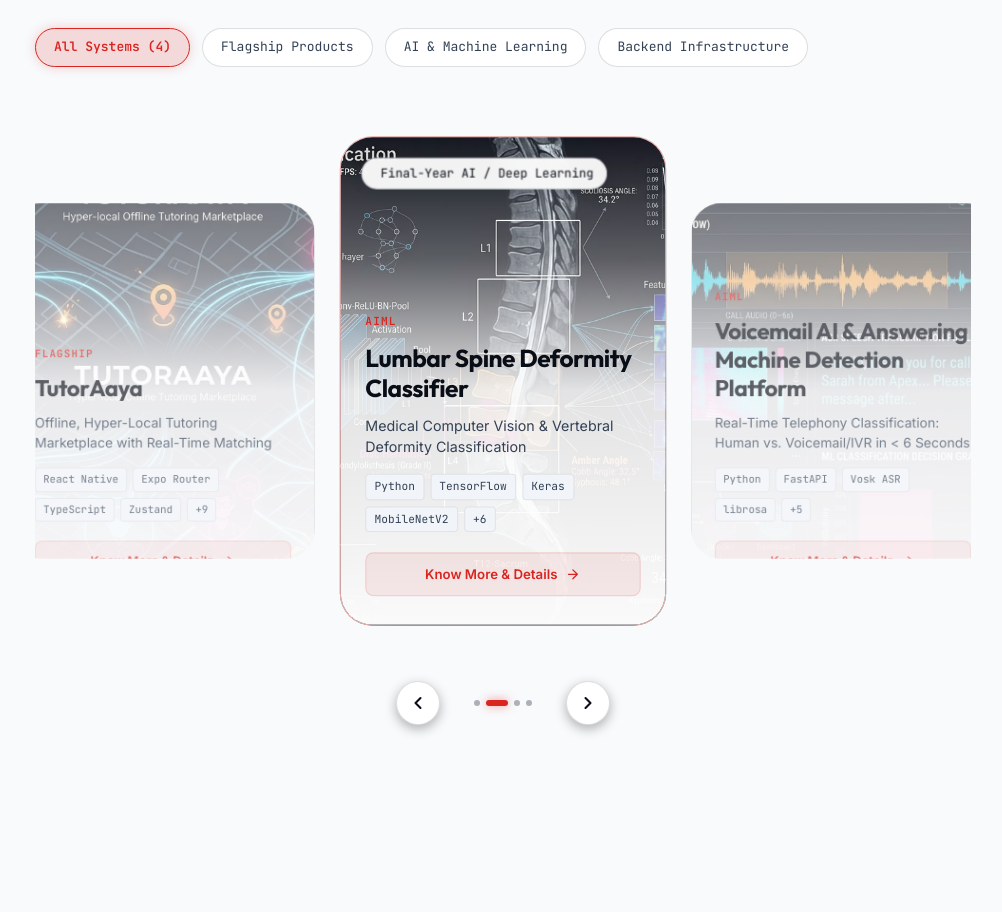
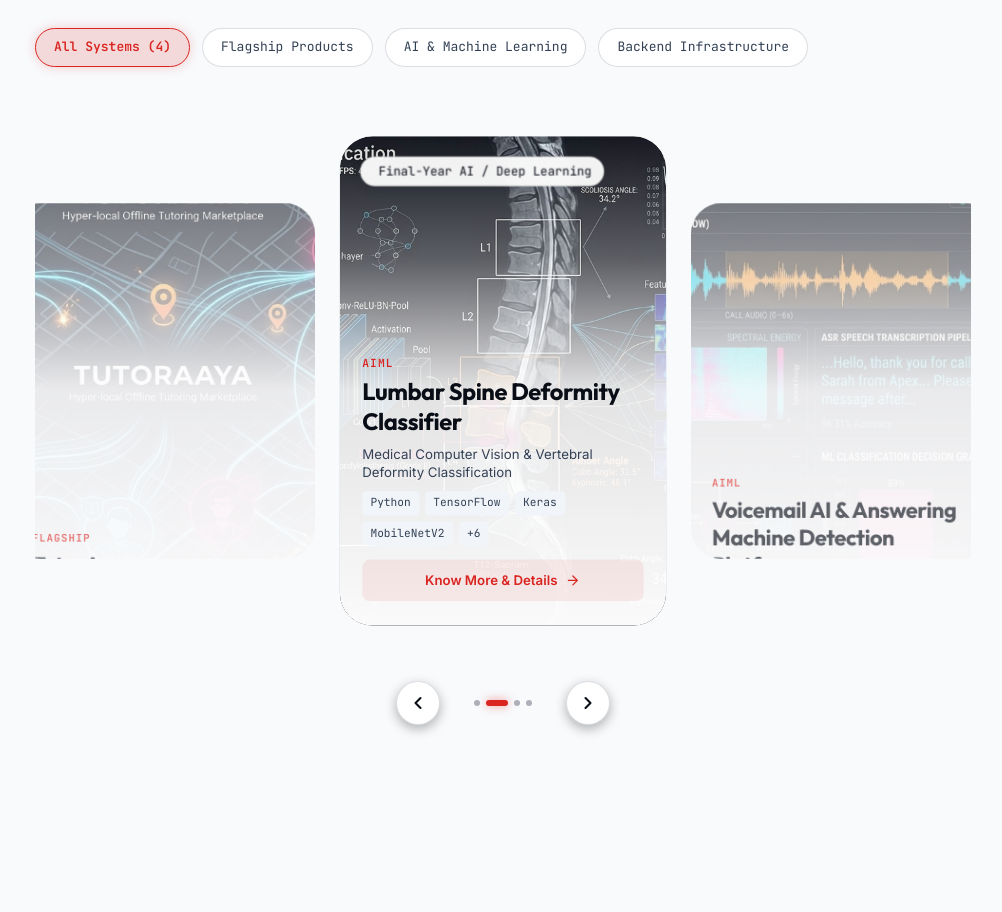
Before and after one commit to parthivgupta/portfolio-parthiv, a website built with Vite: page index.html in a window 1280 px wide. Shown: the part 2200-3112 px from the top of the page, without its empty margins (277-1279 px from the left). Built offline with nearby package versions, Linux system fonts and the light colour scheme.

Commit message:
style: remove project card borders, reveal extra content on bouncy hover

```diff
--- a/src/scripts/main.js
+++ b/src/scripts/main.js
@@ -269,8 +269,11 @@
           <span>${project.badgeLabel}</span>
         </div>
         <div class="skiper-slide-content">
+          <div class="skiper-slide-header">
             <span class="skiper-slide-category">${project.category.toUpperCase()}</span>
             <h3 class="skiper-slide-title">${project.title}</h3>
+          </div>
+          <div class="skiper-slide-hover-content">
             <p class="skiper-slide-tagline">${project.tagline}</p>
             <div class="skiper-slide-tags">
               ${tagsHtml}
@@ -280,6 +283,7 @@
               <span>Know More & Details</span>
               <svg width="15" height="15" viewBox="0 0 24 24" fill="none" stroke="currentColor" stroke-width="2" stroke-linecap="round" stroke-linejoin="round"><path d="M5 12h14M12 5l7 7-7 7"/></svg>
             </button>
+          </div>
         </div>
       </div>
     `;
--- a/src/styles/components.css
+++ b/src/styles/components.css
@@ -603,7 +603,7 @@
   transition: transform 0.6s cubic-bezier(0.16, 1, 0.3, 1);
 }
 
-/* The Inner Clip-Path Container - Exact visual reproduction of Skiper 54 */
+/* The Inner Clip-Path Container - Borderless Modern Style */
 .skiper-slide-inner {
   position: relative;
   width: 100%;
@@ -611,27 +611,43 @@
   border-radius: 32px;
   overflow: hidden;
   background: var(--bg-surface-1);
-  border: 1px solid var(--border-default);
+  border: none;
+  outline: none;
   /* Inactive clip-path state: vertical inset clip (signature Skiper 54 motion) */
   clip-path: inset(11% 0 11% 0 round 32px);
   opacity: 0.65;
   transform: scale(0.95);
   transition:
-    clip-path 0.6s cubic-bezier(0.16, 1, 0.3, 1),
-    transform 0.6s cubic-bezier(0.16, 1, 0.3, 1),
-    opacity 0.45s ease,
-    border-color 0.45s ease,
-    box-shadow 0.45s ease;
+    clip-path 0.55s cubic-bezier(0.16, 1, 0.3, 1),
+    transform 0.45s cubic-bezier(0.34, 1.56, 0.64, 1),
+    opacity 0.4s ease,
+    box-shadow 0.45s cubic-bezier(0.34, 1.56, 0.64, 1);
   cursor: pointer;
 }
 
-/* Active Slide State - Pops out fully with 0 clip-path and rich shadow */
+/* Active Slide State - Pops out fully with 0 clip-path and rich shadow, NO borders */
 .skiper-slide.active .skiper-slide-inner {
   clip-path: inset(0 0 0 0 round 32px);
   opacity: 1;
   transform: scale(1.02);
-  border-color: rgba(235, 56, 51, 0.4);
-  box-shadow: 0 24px 60px rgba(0, 0, 0, 0.85), 0 0 28px rgba(235, 56, 51, 0.2);
+  border: none;
+  box-shadow: 0 20px 50px rgba(0, 0, 0, 0.8), 0 0 28px rgba(235, 56, 51, 0.22);
+}
+
+/* Bouncy Hover Elevation on Cards */
+.skiper-slide:hover .skiper-slide-inner {
+  transform: translateY(-8px) scale(1.04);
+  box-shadow: 0 30px 60px rgba(0, 0, 0, 0.75), 0 0 32px rgba(235, 56, 51, 0.3);
+}
+
+[data-theme="light"] .skiper-slide.active .skiper-slide-inner {
+  border: none;
+  box-shadow: 0 20px 45px rgba(15, 23, 42, 0.12), 0 0 22px rgba(217, 36, 32, 0.1);
+}
+
+[data-theme="light"] .skiper-slide:hover .skiper-slide-inner {
+  border: none;
+  box-shadow: 0 28px 55px rgba(15, 23, 42, 0.16), 0 0 28px rgba(217, 36, 32, 0.15);
 }
 
 /* Slide Image Banner */
@@ -675,7 +691,7 @@
   );
 }
 
-/* Slide Floating Badges & Content */
+/* Slide Floating Badges & Content - Borderless */
 .skiper-slide-badge {
   position: absolute;
   top: 20px;
@@ -691,13 +707,13 @@
   backdrop-filter: blur(8px);
   -webkit-backdrop-filter: blur(8px);
   background: rgba(15, 10, 22, 0.85);
-  border: 1px solid var(--border-default);
+  border: none;
   color: var(--text-primary);
 }
 
 [data-theme="light"] .skiper-slide-badge {
   background: rgba(255, 255, 255, 0.94);
-  border-color: rgba(15, 23, 42, 0.12);
+  border: none;
   color: var(--text-primary);
   box-shadow: 0 4px 12px rgba(15, 23, 42, 0.08);
 }
@@ -707,13 +723,18 @@
   bottom: 0;
   left: 0;
   width: 100%;
-  padding: 28px 24px;
+  padding: 24px 22px;
   z-index: 2;
   display: flex;
   flex-direction: column;
-  gap: 12px;
+  gap: 8px;
   transform: translateY(0);
-  transition: transform 0.4s ease;
+}
+
+.skiper-slide-header {
+  display: flex;
+  flex-direction: column;
+  gap: 4px;
 }
 
 .skiper-slide-category {
@@ -727,7 +748,7 @@
 
 .skiper-slide-title {
   font-family: var(--font-display);
-  font-size: 1.5rem;
+  font-size: 1.45rem;
   font-weight: var(--fw-bold);
   color: var(--text-primary);
   line-height: 1.25;
@@ -735,10 +756,46 @@
   letter-spacing: -0.02em;
 }
 
+/* Hover-Only Content: Tagline, Tech Tags & Action Button with Bouncy Spring Animation */
+.skiper-slide-hover-content {
+  display: flex;
+  flex-direction: column;
+  gap: 10px;
+  max-height: 0;
+  opacity: 0;
+  overflow: hidden;
+  pointer-events: none;
+  transform: translateY(18px) scale(0.96);
+  transform-origin: bottom;
+  transition:
+    max-height 0.45s cubic-bezier(0.34, 1.4, 0.64, 1),
+    opacity 0.3s cubic-bezier(0.16, 1, 0.3, 1),
+    transform 0.45s cubic-bezier(0.34, 1.56, 0.64, 1);
+}
+
+/* On card hover: bouncy reveal of the extra content */
+.skiper-slide:hover .skiper-slide-hover-content,
+.skiper-slide:focus-within .skiper-slide-hover-content {
+  max-height: 240px;
+  opacity: 1;
+  pointer-events: auto;
+  transform: translateY(0) scale(1);
+}
+
+/* Mobile & Touch fallback: on devices without mouse hover, active slide shows content */
+@media (hover: none) {
+  .skiper-slide.active .skiper-slide-hover-content {
+    max-height: 240px;
+    opacity: 1;
+    pointer-events: auto;
+    transform: translateY(0) scale(1);
+  }
+}
+
 .skiper-slide-tagline {
-  font-size: 0.875rem;
+  font-size: 0.8125rem;
   color: var(--text-secondary);
-  line-height: 1.45;
+  line-height: 1.4;
   margin: 0;
   display: -webkit-box;
   -webkit-line-clamp: 2;
@@ -750,7 +807,6 @@
   display: flex;
   flex-wrap: wrap;
   gap: 6px;
-  margin-top: 4px;
 }
 
 .skiper-slide-tag {
@@ -759,12 +815,12 @@
   padding: 3px 8px;
   border-radius: var(--radius-sm);
   background: var(--bg-surface-2);
-  border: 1px solid var(--border-subtle);
+  border: none;
   color: var(--text-secondary);
 }
 
 .skiper-slide-action {
-  margin-top: 8px;
+  margin-top: 4px;
   display: inline-flex;
   align-items: center;
   gap: 8px;
@@ -775,18 +831,17 @@
   font-weight: var(--fw-semibold);
   border-radius: var(--radius-md);
   background: var(--tint-blue-10);
-  border: 1px solid var(--tint-blue-20);
+  border: none;
   color: var(--accent-primary);
   cursor: pointer;
-  transition: all var(--transition-fast);
+  transition: all 0.35s cubic-bezier(0.34, 1.56, 0.64, 1);
 }
 
 .skiper-slide-action:hover {
   background: var(--accent-primary);
-  border-color: var(--accent-primary);
   color: #ffffff;
   box-shadow: 0 4px 14px var(--accent-red-glow);
-  transform: translateY(-2px);
+  transform: translateY(-2px) scale(1.02);
 }
 
 /* Navigation & Pagination Controls */
```
Lines whose indentation alone changed are shown as unchanged.
